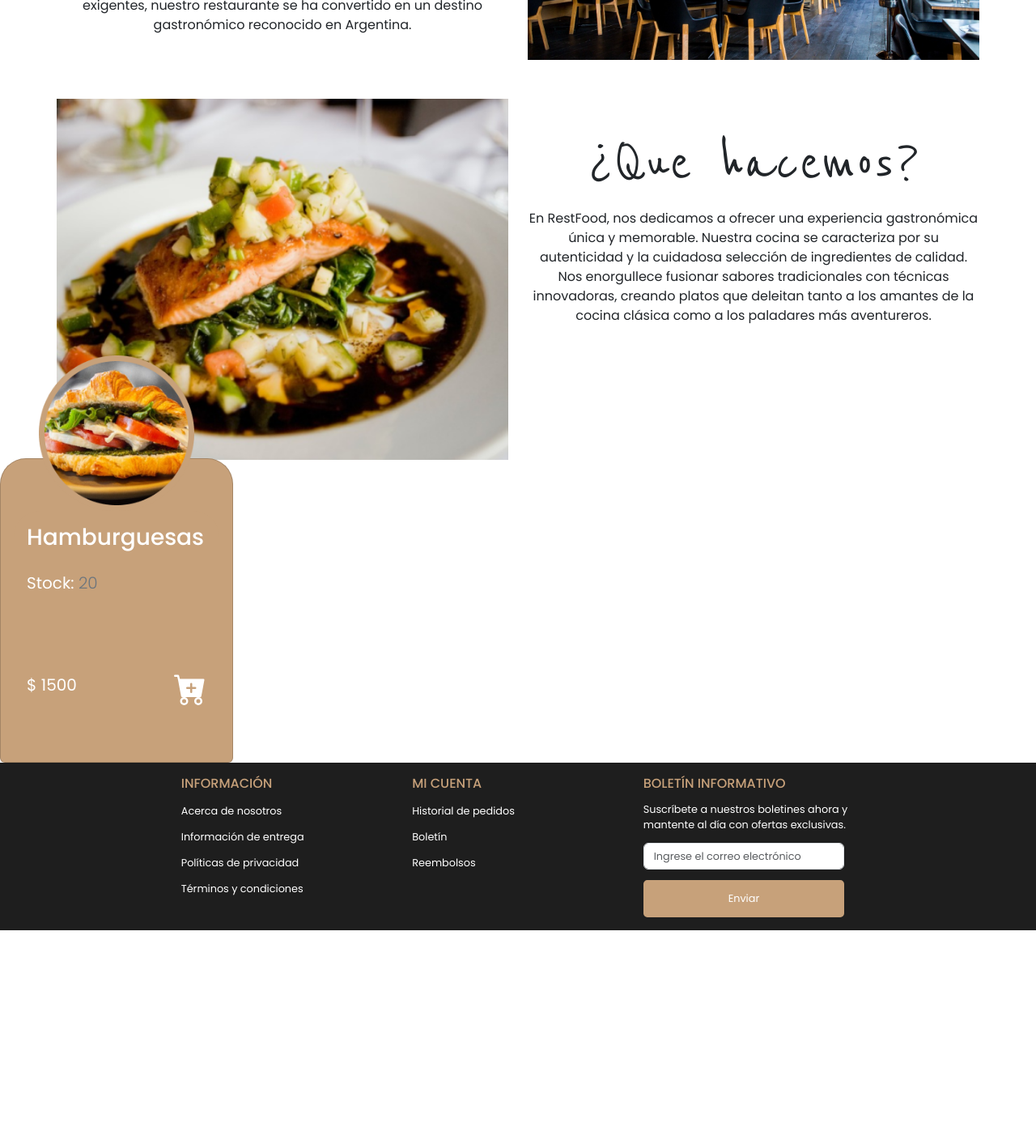
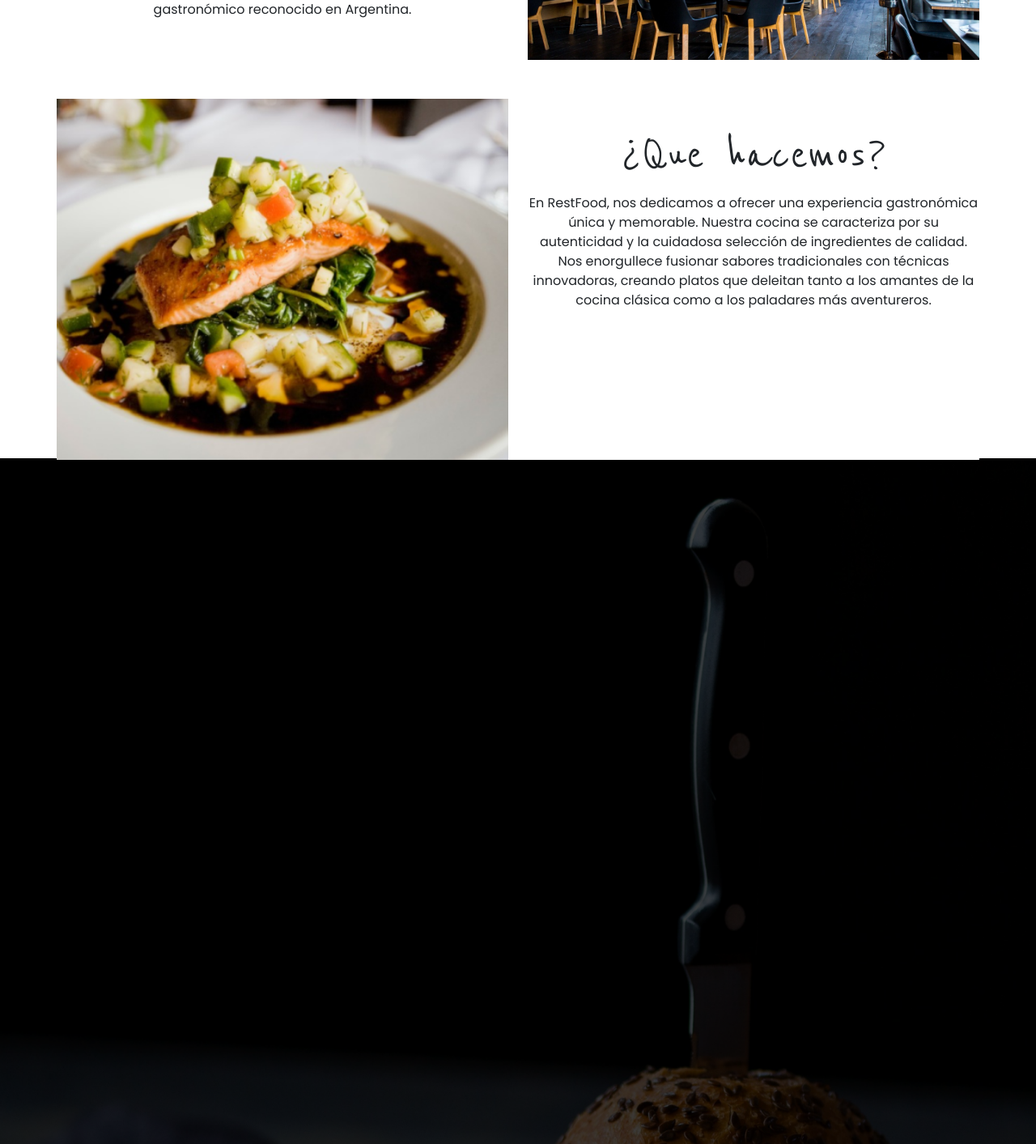
Before and after one commit to Mateo872/restfood, a React (Vite) app: page / in a window 1280 px wide. Shown: the part 720-2133 px from the top of the page at 81% size. Before the commit the page ends 1869 px from the top, so only its background shows below. Built offline with nearby package versions, Linux system fonts and the light colour scheme.

Commit message:
se cambio estilos de css de quienes somos

```diff
--- a/src/App.css
+++ b/src/App.css
@@ -400,11 +400,16 @@ footer button:hover {
 margin-top: -50px;
 margin-bottom: -50px;
 background-color: #fff;
+position: relative;
+  z-index: 2;
+}
+.img-quienes-somos{
+    object-fit: cover;
 }
 .quienes-somos-title{
     font-family: 'Reenie Beanie', cursive;
     font-weight: 300;
-    font-size: 5rem;
+    font-size: 4rem;
     margin-top: 2rem;
 }
 .quienes-somos-text{
@@ -487,3 +492,12 @@ background-color: #fff;
     margin-top: 3rem;
     color: var(--color-secundario);
   }
+  /* Menu  */
+  .menu-contenedor{
+    width: 100%;
+    background-image: url(/src/assets/img-menu-background.png);
+    background-size: cover;
+    background-position: 50% 50%;
+    position: relative;
+    z-index: 1;
+  }
--- a/src/App.jsx
+++ b/src/App.jsx
@@ -7,6 +7,7 @@ import QuienesSomos from "./componentes/comunes/QuienesSomos";
 import BuscadorPlatos from "../BuscadorPlatos";
 import Footer from "./componentes/comunes/Footer";
 import TarjetaProducto from "./componentes/TarjetaProducto";
+import Menu from "./componentes/comunes/Menu";
 
 function App() {
     return (
@@ -15,6 +16,7 @@ function App() {
             <main>
                 <BuscadorPlatos />
                 <QuienesSomos />
+                <Menu />
                 <TarjetaProducto />
             </main>
             <Footer />
--- /dev/null
+++ b/src/componentes/comunes/Menu.jsx
@@ -0,0 +1,12 @@
+import React from "react";
+import { Container } from "react-bootstrap";
+import background from "../../assets/img-menu-background.png";
+const Menu = () => {
+    return (
+        <section className="menu-contenedor">
+            <img src={background} alt="fondo" className="w-100" />
+        </section>
+    );
+};
+
+export default Menu;
--- a/src/componentes/comunes/QuienesSomos.jsx
+++ b/src/componentes/comunes/QuienesSomos.jsx
@@ -8,7 +8,11 @@ const QuienesSomos = () => {
             <div className="container contenedor-quienes-somos p-0">
                 <article className="row d-flex flex-sm-row-reverse my-4 ">
                     <aside className="d-flex col-12 col-md-6 mb-3 mb-lg-0">
-                        <img className="d-block w-100" src={salon} alt="First slide" />
+                        <img
+                            className="d-block w-100 img-quienes-somos"
+                            src={salon}
+                            alt="First slide"
+                        />
                     </aside>
                     <aside className="col-12 col-md-6 text-center">
                         <h3 className="quienes-somos-title ">¿Quienes somos? </h3>
@@ -22,8 +26,12 @@ const QuienesSomos = () => {
                     </aside>
                 </article>
                 <article className="row my-0 my-lg-5">
-                    <aside className="d-flex col-12 col-md-6 mb-3 mb-lg-0">
-                        <img className="d-block w-100" src={comida} alt="First slide" />
+                    <aside className="d-flex col-12 col-md-6  mb-lg-0">
+                        <img
+                            className="d-block w-100 img-quienes-somos"
+                            src={comida}
+                            alt="First slide"
+                        />
                     </aside>
                     <aside className="col-12 col-md-6 text-center">
                         <h3 className="quienes-somos-title">¿Que hacemos? </h3>
```
Also changed, not shown: src/assets/img-menu-background.png (added).
